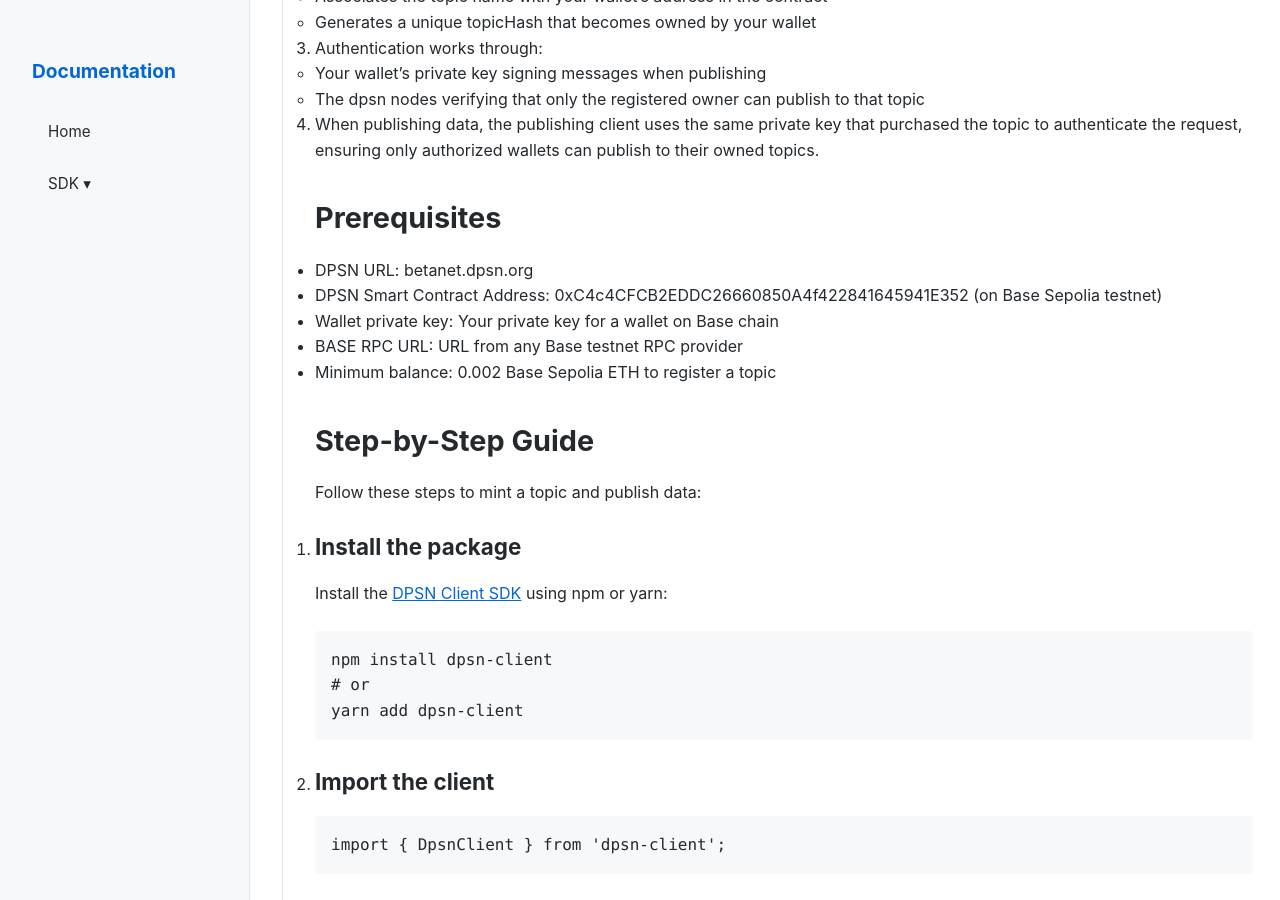
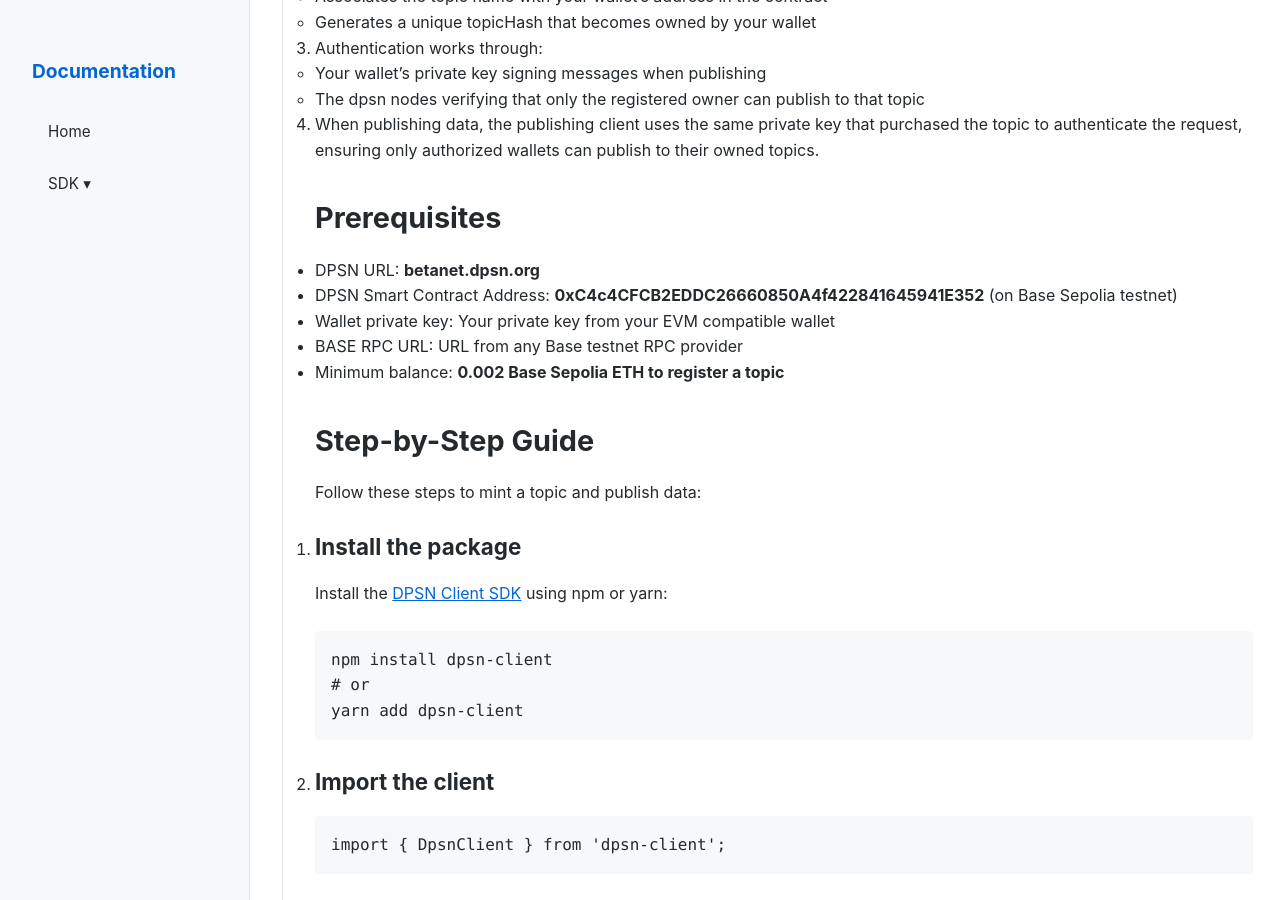
Before and after one commit to DPSN-org/sdk-docs, a Jekyll site: the page built from _docs/nodejs/mint-a-topic-and-publish.md, in a window 1280 px wide and 900 px high, scrolled down 782 px. Built offline with Jekyll 4.4.1, drawn with Linux system fonts in a browser that asks for light colours.

Commit message:
UPDATED publish data doc

```diff
--- a/_docs/nodejs/mint-a-topic-and-publish.md
+++ b/_docs/nodejs/mint-a-topic-and-publish.md
@@ -36,11 +36,11 @@ When you purchase a topic:
 
 ## Prerequisites
 
-* DPSN URL: betanet.dpsn.org
-* DPSN Smart Contract Address: 0xC4c4CFCB2EDDC26660850A4f422841645941E352 (on Base Sepolia testnet)
-* Wallet private key: Your private key for a wallet on Base chain
+* DPSN URL: **betanet.dpsn.org**
+* DPSN Smart Contract Address: **0xC4c4CFCB2EDDC26660850A4f422841645941E352** (on Base Sepolia testnet)
+* Wallet private key: Your private key from your EVM compatible wallet
 * BASE RPC URL: URL from any Base testnet RPC provider
-* Minimum balance: 0.002 Base Sepolia ETH to register a topic
+* Minimum balance: **0.002 Base Sepolia ETH to register a topic**
 
 ## Step-by-Step Guide
 
```
